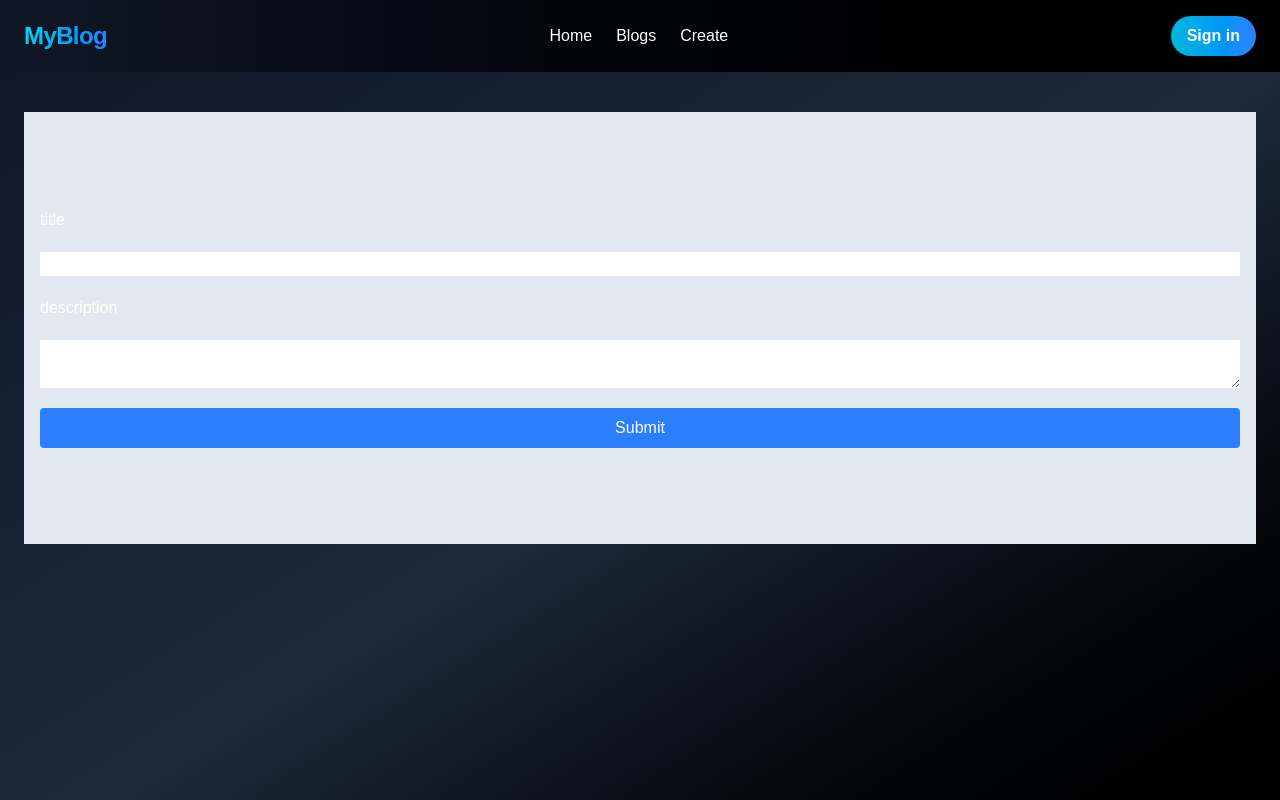
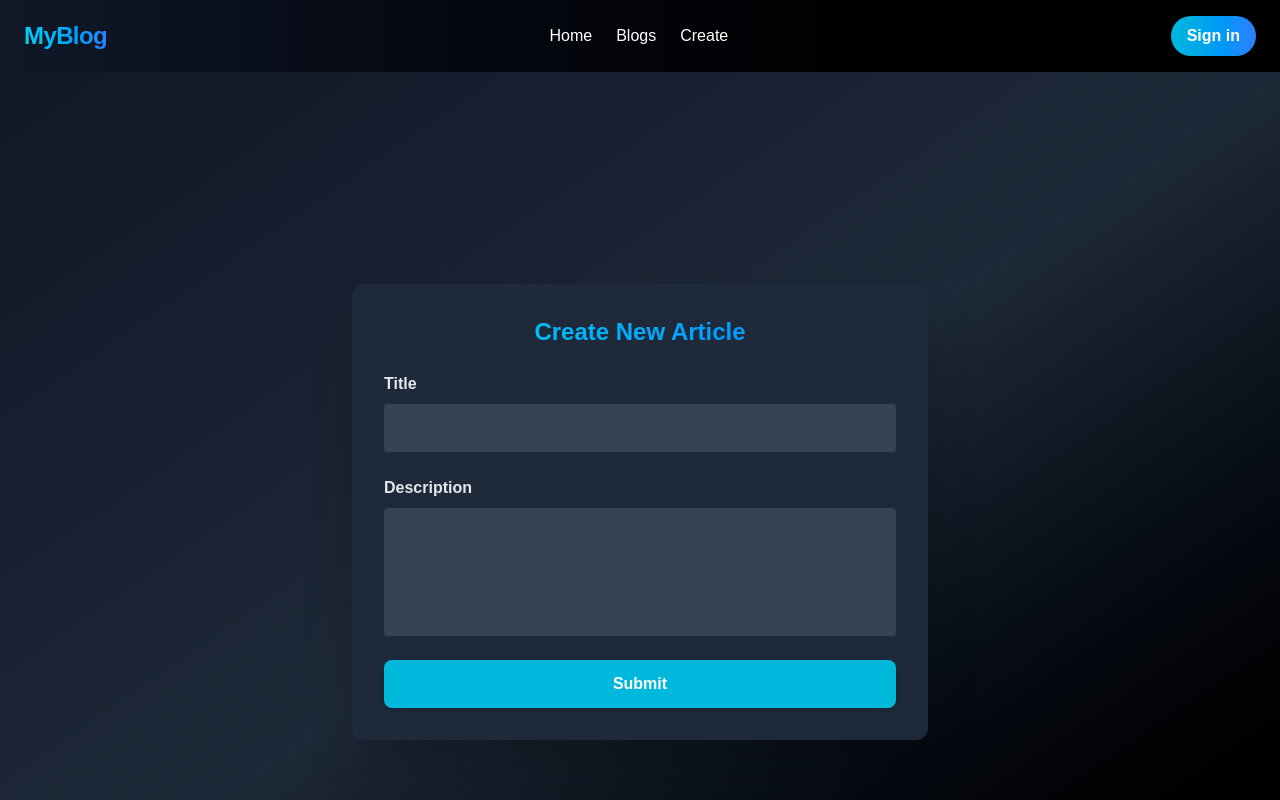
Before and after one commit to shakiba-vakili/Blog, a Next.js app: page /create-blog in a window 1280 px wide. Shown: the top 800 px of the page. Built offline with nearby package versions, Linux system fonts and the light colour scheme.

Commit message:
enhance CreateArticle page with gradient background, styled inputs, and shadowed card

```diff
--- a/src/app/components/CreateArticle.tsx
+++ b/src/app/components/CreateArticle.tsx
@@ -3,15 +3,14 @@
 import { useState } from "react"
 
 function CreateArticle() {
-    const [title,setTitle] = useState("")
-    const [description,setDescription] = useState("")
+    const [title, setTitle] = useState("")
+    const [description, setDescription] = useState("")
+
     const handleCreateArticle = async () => {
         try {
             const res = await fetch("http://localhost:3001/articles", {
                 method: "POST",
-        headers: {
-          "Content-Type": "application/json"
-        },
+                headers: { "Content-Type": "application/json" },
                 body: JSON.stringify({
                     id: Date.now().toString(),
                     title,
@@ -19,11 +18,8 @@ function CreateArticle() {
                 }),
             })
 
-      if (!res.ok) {
-        throw new Error("Failed to create article")
-      }
+            if (!res.ok) throw new Error("Failed to create article")
 
-      // Reset form
             setTitle("")
             setDescription("")
             alert("Article created successfully!")
@@ -32,18 +28,43 @@ function CreateArticle() {
             alert("Error creating article")
         }
     }
+
     return (
-    <div className="bg-slate-200 py-24 flex flex-col px-4 gap-5">
-            <label>title</label>
-            <input type="text" value={title} onChange={(e) => setTitle(e.target.value)} className='bg-white' />
-            <label>description</label>
-            <textarea value={description} className='bg-white' onChange={(e) => setDescription(e.target.value)}></textarea>
+        <div className="min-h-screen flex flex-col items-center justify-center p-6">
+            <div className="w-full max-w-xl bg-gray-800 text-white rounded-xl shadow-2xl p-8 flex flex-col gap-6">
+                <h2 className="text-2xl font-bold bg-clip-text text-transparent bg-gradient-to-r from-cyan-400 to-blue-500 text-center">
+                    Create New Article
+                </h2>
+
+                <div className="flex flex-col gap-2">
+                    <label className="text-gray-200 font-semibold">Title</label>
+                    <input
+                        type="text"
+                        value={title}
+                        onChange={(e) => setTitle(e.target.value)}
+                        className="bg-gray-700 text-white p-3 rounded focus:outline-none focus:ring-2 focus:ring-cyan-400"
+                    />
+                </div>
+
+                <div className="flex flex-col gap-2">
+                    <label className="text-gray-200 font-semibold">Description</label>
+                    <textarea
+                        value={description}
+                        onChange={(e) => setDescription(e.target.value)}
+                        className="bg-gray-700 text-white p-3 rounded h-32 resize-none focus:outline-none focus:ring-2 focus:ring-cyan-400"
+                    />
+                </div>
+
                 <button
                     onClick={handleCreateArticle}
-        className="bg-blue-500 text-white py-2 px-4 rounded hover:bg-blue-600 transition"
+                    className="bg-cyan-500 hover:bg-cyan-600 text-white font-semibold py-3 px-6 rounded-lg shadow-md hover:shadow-xl transition-all duration-300"
                 >
+
                     Submit
-      </button>            </div>  )
+                </button>
+            </div>
+        </div>
+    )
 }
 
 export default CreateArticle
```
Lines whose indentation alone changed are shown as unchanged.
